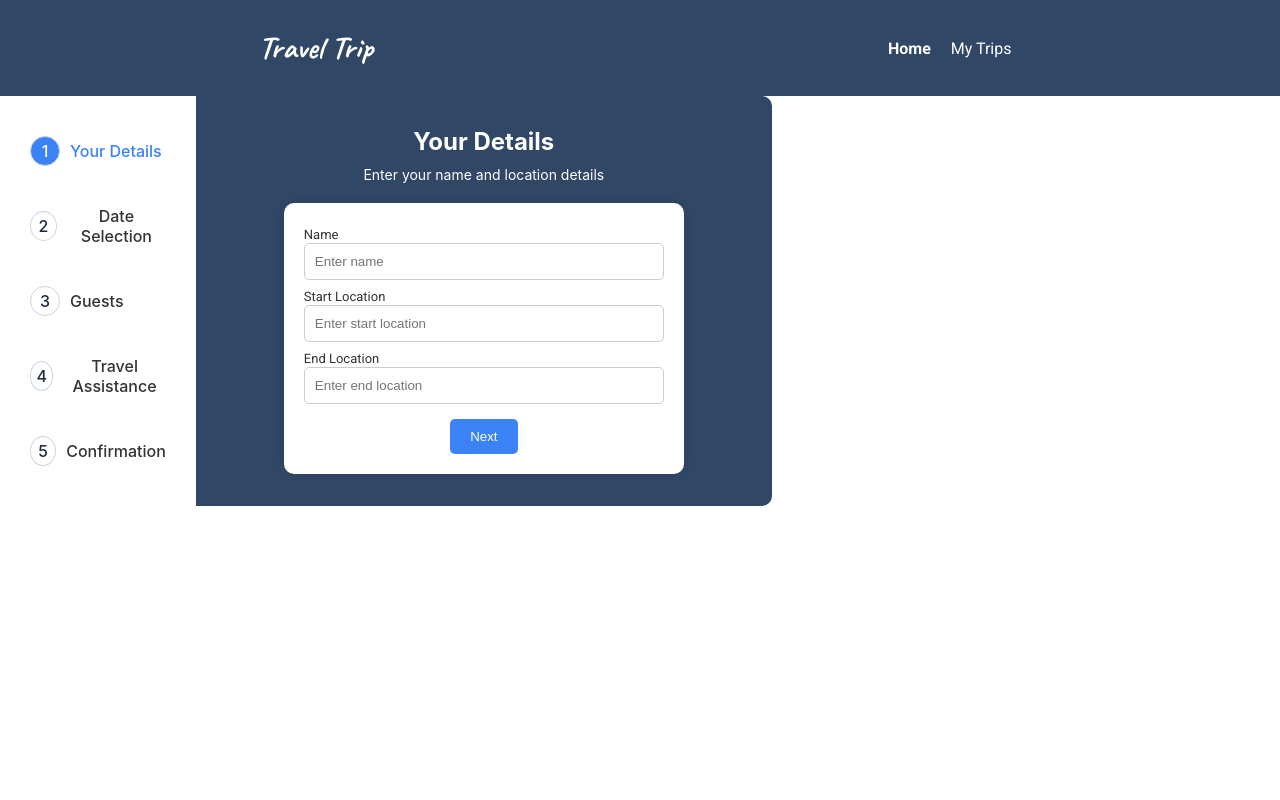
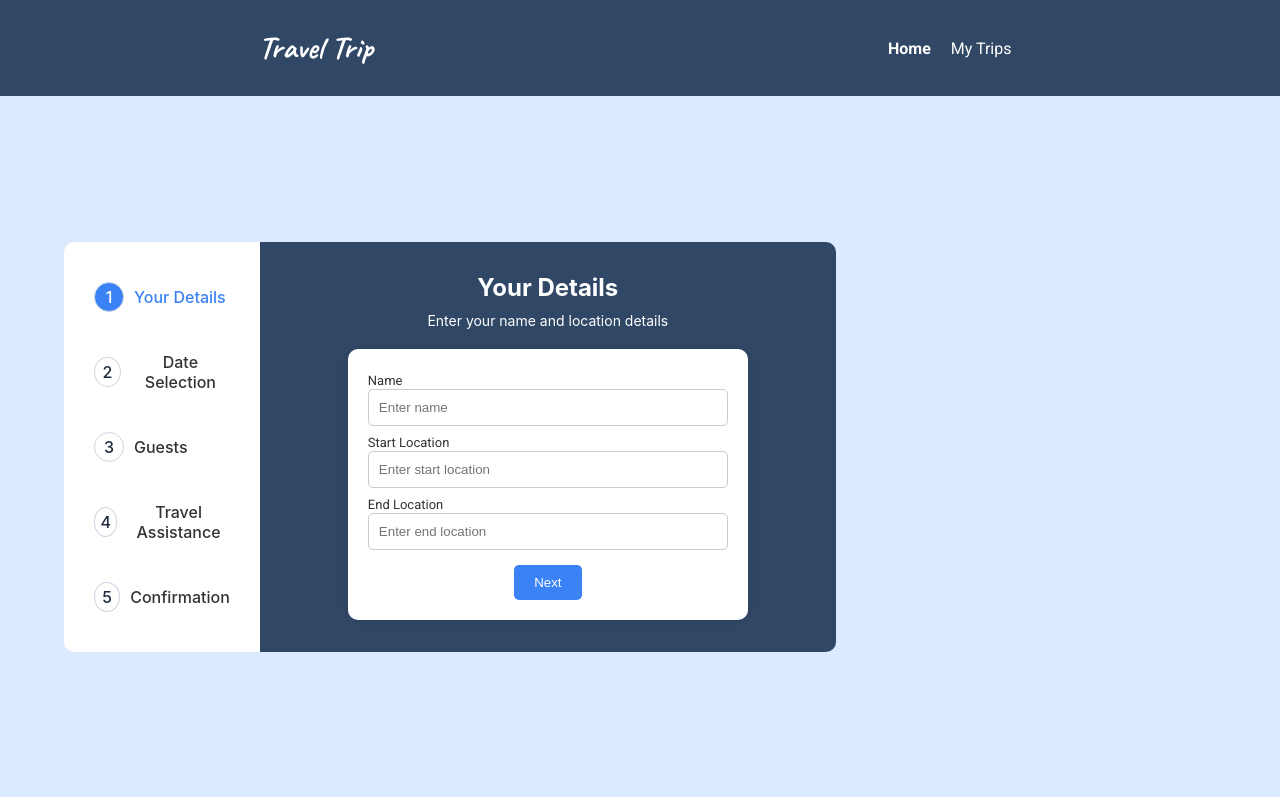
Before and after one commit to r-a-aj/Travel_Trip, a React (Create React App) app: page /BookTrip in a window 1280 px wide. Built offline with nearby package versions, Linux system fonts and the light colour scheme; a web font is replaced by a local one.

Commit message:
Update index.css

```diff
--- a/src/components/BookTrip/index.css
+++ b/src/components/BookTrip/index.css
@@ -1,4 +1,4 @@
-BookTrip CSS .bg-container {
+.bg-container {
   height: 87.7vh;
   background-color: #dbeafe;
   display: flex;
@@ -110,16 +110,6 @@ BookTrip CSS .bg-container {
   border-radius: 5px;
 }
 
-/* .step-content input[type='text'],
-.step-content input[type='date'],
-.step-content input[type='number'] {
-  width: 100%;
-  padding: 10px;
-  margin-bottom: 5px;
-  border: 1px solid #ccc;
-  border-radius: 5px;
-} */
-
 .guest-input {
   width: 100%;
   margin-bottom: 10px;
@@ -134,10 +124,6 @@ BookTrip CSS .bg-container {
   color: #fff;
   cursor: pointer;
 }
-
-/* .step-content button:hover {
-  background-color: #2563eb;
-} */
 
 .step-content .error-input {
   border: 2px solid #dc3545;
@@ -164,16 +150,6 @@ BookTrip CSS .bg-container {
   color: #2563eb;
   margin-right: 30px;
 }
-
-/* .error-icon {
-  position: absolute;
-  right: 10px;
-  top: 50%;
-  transform: translateY(-50%);
-  width: 20px;
-  height: 20px;
-  pointer-events: none;
-} */
 
 .confirmation-message {
   color: #28a745;
```
